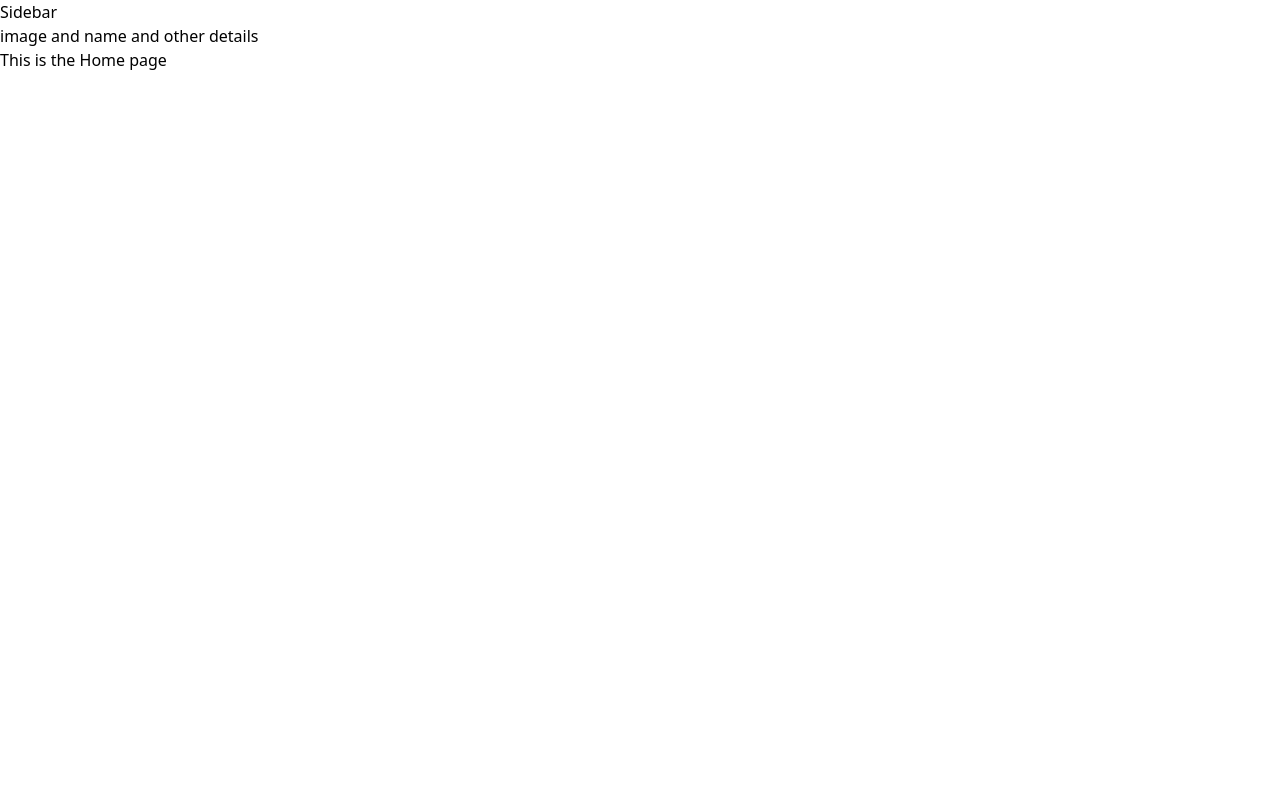
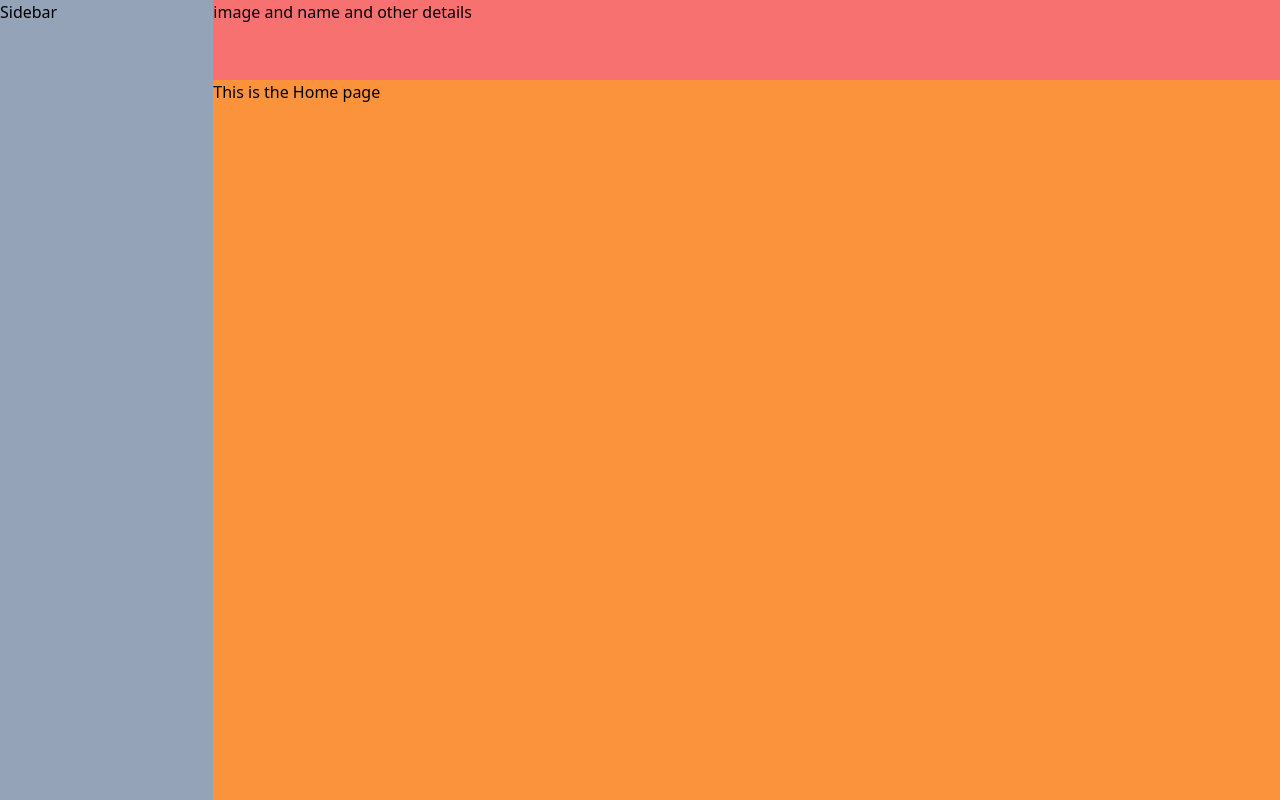
Before and after one commit to Dhanasaitholeti/sync, a React (Vite) app: page /home in a window 1280 px wide. Built offline with nearby package versions, Linux system fonts and the light colour scheme; no server answers.

Commit message:
added layout to the site and also added a routegaurd to the protected routes

```diff
--- a/package.json
+++ b/package.json
@@ -12,6 +12,8 @@
   "dependencies": {
     "@radix-ui/react-label": "^2.0.2",
     "@radix-ui/react-slot": "^1.0.2",
+    "@reduxjs/toolkit": "^1.9.5",
+    "@types/react-redux": "^7.1.26",
     "axios": "^1.5.0",
     "class-variance-authority": "^0.7.0",
     "clsx": "^2.0.0",
@@ -19,7 +21,10 @@
     "react": "^18.2.0",
     "react-cookie": "^6.1.0",
     "react-dom": "^18.2.0",
+    "react-redux": "^8.1.2",
     "react-router-dom": "^6.15.0",
+    "redux": "^4.2.1",
+    "socket.io-client": "^4.7.2",
     "tailwind-merge": "^1.14.0",
     "tailwindcss-animate": "^1.0.7"
   },
--- a/src/components/Layout/index.tsx
+++ b/src/components/Layout/index.tsx
@@ -7,14 +7,14 @@ interface LayoutProps {
 const Layout: React.FC<LayoutProps> = ({ children }) => {
   return (
     <>
-      <div>
+      <div className="h-[100vh] grid grid-cols-6">
         <SideBar />
-      </div>
-      <div>
-        <div>
-          <TopBar />
+        <div className=" col-span-5 grid grid-rows-10">
+          <div className="bg-red-400">
+            <TopBar />
+          </div>
+          <main className="bg-orange-400 row-span-9">{children}</main>
         </div>
-        <main>{children}</main>
       </div>
     </>
   );
--- a/src/components/SideBar/index.tsx
+++ b/src/components/SideBar/index.tsx
@@ -1,7 +1,7 @@
 const SideBar = () => {
   return (
     <>
-      <div>Sidebar</div>
+      <div className="bg-slate-400">Sidebar</div>
     </>
   );
 };
--- a/src/pages/Home/index.tsx
+++ b/src/pages/Home/index.tsx
@@ -1,4 +1,23 @@
+import { useEffect } from "react";
+import { io } from "socket.io-client";
+import { useCookies } from "react-cookie";
 const Home = () => {
+  const [cookies] = useCookies(["SynkToken"]);
+  useEffect(() => {
+    const socket = io("http://localhost:8080", {
+      auth: {
+        token: cookies.SynkToken,
+      },
+    });
+
+    socket.on("connect", () => {
+      console.log("Connected to socker server");
+    });
+
+    socket.on("disconnect", () => {
+      console.log("Disconnect from socker server");
+    });
+  });
   return (
     <>
       <div>
--- /dev/null
+++ b/src/redux/configure.ts
@@ -0,0 +1,8 @@
+import { configureStore } from "@reduxjs/toolkit";
+
+export const store = configureStore({
+  reducer: {},
+});
+
+export type RootState = ReturnType<typeof store.getState>;
+export type AppDispatch = typeof store.dispatch;
--- a/tailwind.config.js
+++ b/tailwind.config.js
@@ -2,11 +2,11 @@
 module.exports = {
   darkMode: ["class"],
   content: [
-    './pages/**/*.{ts,tsx}',
-    './components/**/*.{ts,tsx}',
-    './app/**/*.{ts,tsx}',
-    './src/**/*.{ts,tsx}',
-	],
+    "./pages/**/*.{ts,tsx}",
+    "./components/**/*.{ts,tsx}",
+    "./app/**/*.{ts,tsx}",
+    "./src/**/*.{ts,tsx}",
+  ],
   theme: {
     container: {
       center: true,
@@ -16,6 +16,14 @@ module.exports = {
       },
     },
     extend: {
+      gridTemplateRows: {
+        // Simple 8 row grid
+        8: "repeat(8, minmax(0, 1fr))",
+        10: "repeat(10, minmax(0, 1fr))",
+      },
+      gridRow: {
+        "span-9": "span 9 / span 9",
+      },
       keyframes: {
         "accordion-down": {
           from: { height: 0 },
@@ -33,4 +41,4 @@ module.exports = {
     },
   },
   plugins: [require("tailwindcss-animate")],
-}
+};
```
Also changed, not shown: 1 other file (tests, documents, lock files or other folders).
